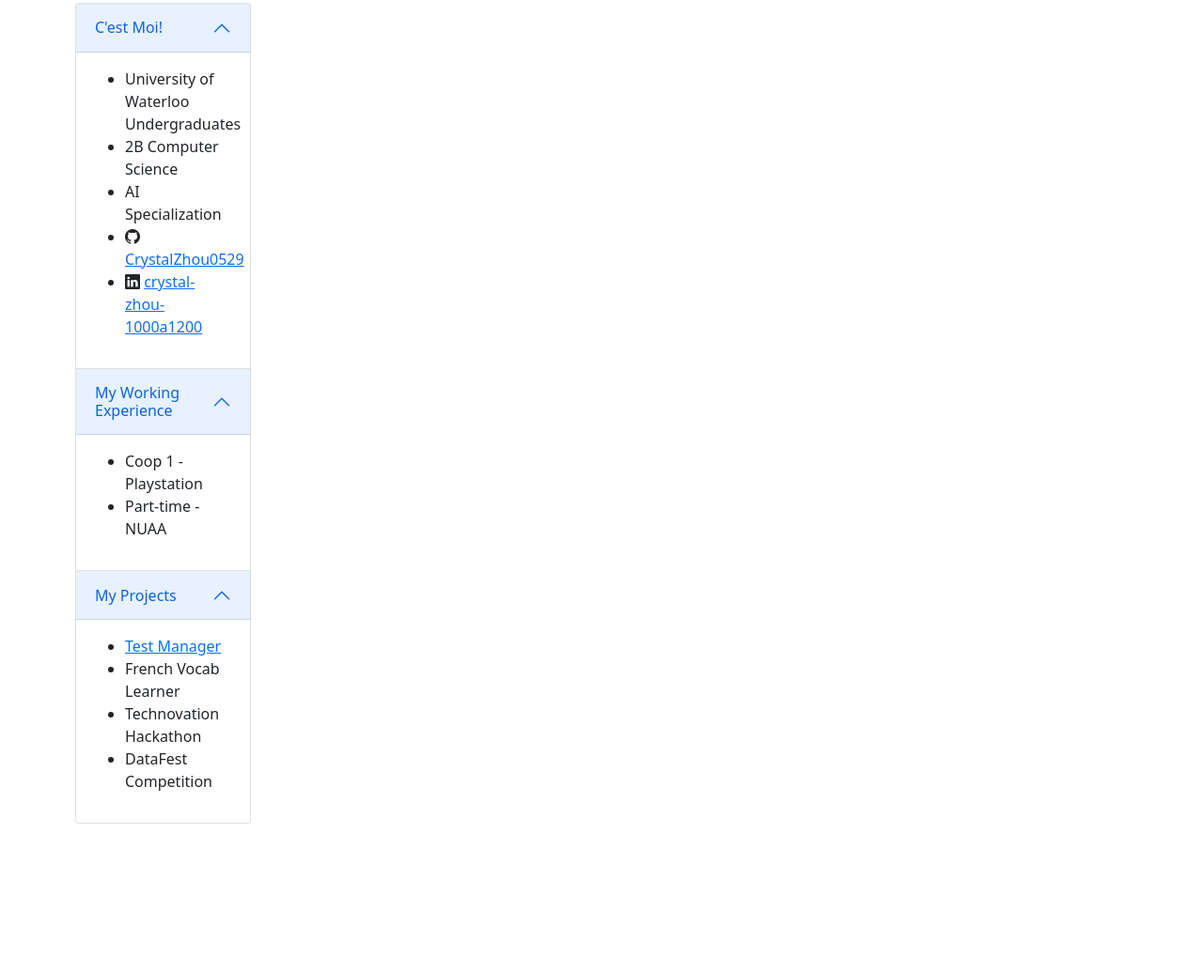
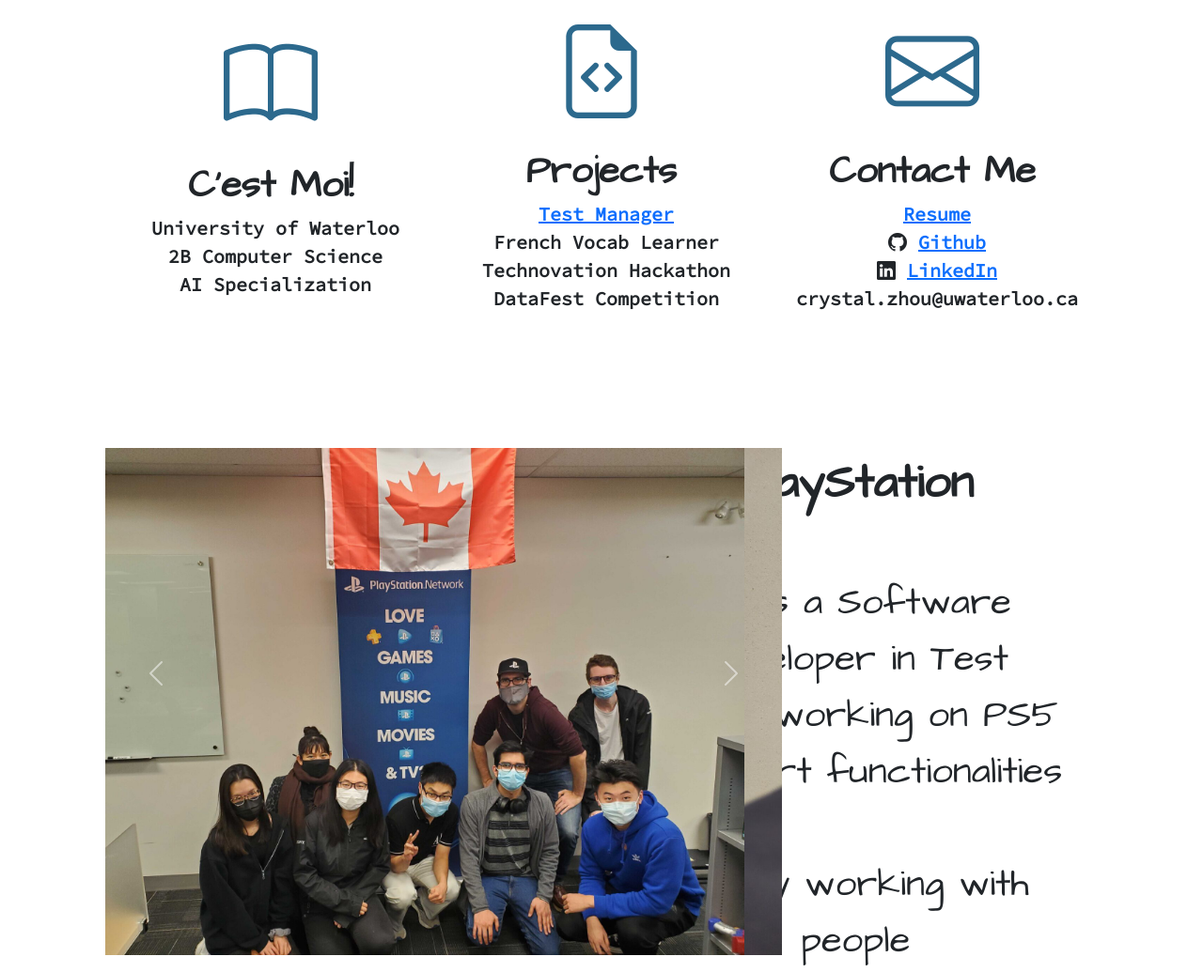
Before and after one commit to CrystalZhou0529/CrystalZhou0529.github.io, a plain HTML site: page index.html in a window 1280 px wide. Shown: the part 589-1624 px from the top of the page at 94% size. Before the commit the page ends 1498 px from the top, so only its background shows below. Drawn offline with nearby package versions, Linux system fonts and the light colour scheme.

Commit message:
Change format

```diff
--- a/index.html
+++ b/index.html
@@ -14,98 +14,43 @@
       rel="stylesheet"
       href="https://cdn.jsdelivr.net/npm/bootstrap-icons@1.7.2/font/bootstrap-icons.css"
     />
+    <link
+      rel="stylesheet"
+      src="https://cdnjs.cloudflare.com/ajax/libs/font-awesome/4.7.0/css/font-awesome.min.css"
+    />
+
+    <!--Font-->
+    <link
+      rel="stylesheet"
+      href="https://fonts.googleapis.com/css?family=Architects+Daughter"
+    />
+    <link
+      rel="stylesheet"
+      href="https://fonts.googleapis.com/css?family=Source+Code+Pro"
+    />
+
     <link rel="stylesheet" href="style/index.css" />
   </head>
   <body>
     <div class="header"></div>
     <div class="main">
-      <div class="col col-md-2">
-        <div class="accordion" id="accordionPanelsStayOpenExample">
-          <div class="accordion-item">
-            <h2 class="accordion-header" id="panelsStayOpen-headingOne">
-              <button
-                class="accordion-button"
-                type="button"
-                data-bs-toggle="collapse"
-                data-bs-target="#panelsStayOpen-collapseOne"
-                aria-expanded="true"
-                aria-controls="panelsStayOpen-collapseOne"
-              >
-                C'est Moi!
-              </button>
-            </h2>
-            <div
-              id="panelsStayOpen-collapseOne"
-              class="accordion-collapse collapse show"
-              aria-labelledby="panelsStayOpen-headingOne"
-            >
-              <div class="accordion-body">
+      <div class="row intro-row">
+        <div class="col col-md-4">
+          <i class="bi bi-book intro-icon"></i>
+          <br />
+          <span class="subtitle">C'est Moi!</span>
           <ul>
-                  <li>University of Waterloo Undergraduates</li>
-                  <li>2B Computer Science</li>
+            <li>
+              <strong>University of Waterloo</strong>
+            </li>
+            <li><strong>2B Computer Science</strong></li>
             <li>AI Specialization</li>
-                  <li>
-                    <i class="bi bi-github"> </i
-                    ><a href="https://github.com/CrystalZhou0529"
-                      >CrystalZhou0529</a
-                    >
-                  </li>
-                  <li>
-                    <i class="bi bi-linkedin"></i>
-                    <a
-                      href="https://www.linkedin.com/in/crystal-zhou-1000a1200/"
-                      >crystal-zhou-1000a1200</a
-                    >
-                  </li>
           </ul>
         </div>
-            </div>
-          </div>
-          <div class="accordion-item">
-            <h2 class="accordion-header" id="panelsStayOpen-headingTwo">
-              <button
-                class="accordion-button"
-                type="button"
-                data-bs-toggle="collapse"
-                data-bs-target="#panelsStayOpen-collapseTwo"
-                aria-expanded="false"
-                aria-controls="panelsStayOpen-collapseTwo"
-              >
-                My Working Experience
-              </button>
-            </h2>
-            <div
-              id="panelsStayOpen-collapseTwo"
-              class="accordion-collapse show"
-              aria-labelledby="panelsStayOpen-headingTwo"
-            >
-              <div class="accordion-body">
-                <ul>
-                  <li>Coop 1 - Playstation</li>
-                  <li>Part-time - NUAA</li>
-                </ul>
-              </div>
-            </div>
-          </div>
-          <div class="accordion-item">
-            <h2 class="accordion-header" id="panelsStayOpen-headingThree">
-              <button
-                class="accordion-button"
-                type="button"
-                data-bs-toggle="collapse"
-                data-bs-target="#panelsStayOpen-collapseThree"
-                aria-expanded="false"
-                aria-controls="panelsStayOpen-collapseThree"
-              >
-                My Projects
-              </button>
-            </h2>
-            <div
-              id="panelsStayOpen-collapseThree"
-              class="accordion-collapse collapse show"
-              aria-labelledby="panelsStayOpen-headingThree"
-            >
-              <div class="accordion-body">
+        <div class="col col-md-4">
+          <i class="bi bi-file-earmark-code intro-icon"></i>
+          <br />
+          <span class="subtitle">Projects</span>
           <ul>
             <li>
               <a href="https://crystalzhou0529.github.io/test-manager/"
@@ -117,12 +62,108 @@
             <li>DataFest Competition</li>
           </ul>
         </div>
+        <div class="col col-md-4">
+          <i class="bi bi-envelope intro-icon"></i>
+          <br />
+          <span class="subtitle">Contact Me</span>
+          <ul>
+            <li>
+              <a
+                href="https://drive.google.com/file/d/1uh88Aaq_AxIXeizaUMh0awtsto7JSXYC/view?usp=sharing"
+                >Resume</a
+              >
+            </li>
+            <li>
+              <i class="bi bi-github"> </i
+              ><a href="https://github.com/CrystalZhou0529">Github</a>
+            </li>
+            <li>
+              <i class="bi bi-linkedin"></i>
+              <a href="https://www.linkedin.com/in/crystal-zhou-1000a1200/"
+                >LinkedIn</a
+              >
+            </li>
+            <li>crystal.zhou@uwaterloo.ca</li>
+          </ul>
+        </div>
+      </div>
+      <div class="row">
+        <div class="col col-md-12">
+          <div class="row">
+            <div class="col col-6">
+              <div
+                id="carouselExampleControls"
+                class="carousel slide"
+                data-bs-ride="carousel"
+              >
+                <div class="carousel-inner">
+                  <div class="carousel-item active">
+                    <img
+                      src="img/coop1-1.jpg"
+                      class="d-block w-100"
+                      alt="..."
+                    />
+                  </div>
+                  <div class="carousel-item">
+                    <img
+                      src="img/coop1-2.jpg"
+                      class="d-block w-100"
+                      alt="..."
+                    />
+                  </div>
+                  <div class="carousel-item">
+                    <img
+                      src="img/coop1-3.jpg"
+                      class="d-block w-100"
+                      alt="..."
+                    />
+                  </div>
+                  <div class="carousel-item">
+                    <img
+                      src="img/coop1-4.jpg"
+                      class="d-block w-100"
+                      alt="..."
+                    />
+                  </div>
+                </div>
+                <button
+                  class="carousel-control-prev"
+                  type="button"
+                  data-bs-target="#carouselExampleControls"
+                  data-bs-slide="prev"
+                >
+                  <span
+                    class="carousel-control-prev-icon"
+                    aria-hidden="true"
+                  ></span>
+                  <span class="visually-hidden">Previous</span>
+                </button>
+                <button
+                  class="carousel-control-next"
+                  type="button"
+                  data-bs-target="#carouselExampleControls"
+                  data-bs-slide="next"
+                >
+                  <span
+                    class="carousel-control-next-icon"
+                    aria-hidden="true"
+                  ></span>
+                  <span class="visually-hidden">Next</span>
+                </button>
+              </div>
+            </div>
+            <div id="coop1_info" class="col col-6">
+              <span
+                ><strong style="font-size: 50px">PlayStation</strong
+                ><br /><br />I was a Software Developer in Test intern, working
+                on PS5 new cart functionalities<br /><br />I enjoy working with
+                people</span
+              >
             </div>
           </div>
         </div>
       </div>
     </div>
-
     <!-- JavaScript Bundle with Popper -->
     <script
       src="https://cdn.jsdelivr.net/npm/bootstrap@5.1.3/dist/js/bootstrap.bundle.min.js"
--- a/style/index.css
+++ b/style/index.css
@@ -8,5 +8,47 @@
 }
 
 .main {
-  margin: 2rem 5rem;
+  margin: 2rem 7rem;
 }
+
+#carouselExampleControls {
+  height: 30rem;
+  width: 45rem;
+}
+
+ul {
+  padding-left: 10px;
+}
+li {
+  list-style-type: none;
+}
+
+#coop1_info {
+  font-family: "Architects Daughter", sans-serif;
+  font-size: 40px;
+  padding: 0 3rem;
+  text-align: center;
+  display: flex;
+  align-items: center;
+}
+
+.subtitle {
+  font-family: "Architects Daughter", sans-serif;
+  font-size: 40px;
+  text-align: center;
+}
+
+.intro-row {
+  display: flex;
+  align-items: center;
+  text-align: center;
+  margin: 0 0 8rem 0;
+  font-family: "Source Code Pro", sans-serif;
+  font-weight: 800;
+  font-size: 20px;
+}
+
+.intro-icon {
+  color: #2c698d;
+  font-size: 100px;
+}
```
Also changed, not shown: img/coop1-1.jpg (added), img/coop1-2.jpg (added), img/coop1-3.jpg (added), img/coop1-4.jpg (added). Lines whose indentation alone changed are shown as unchanged.
